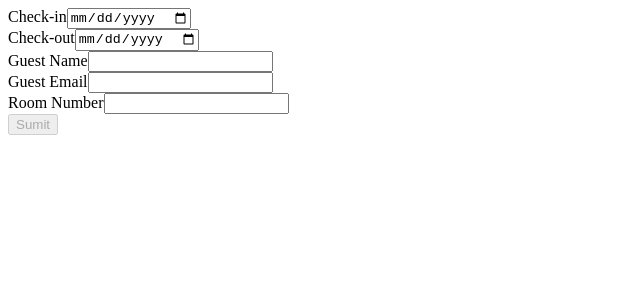
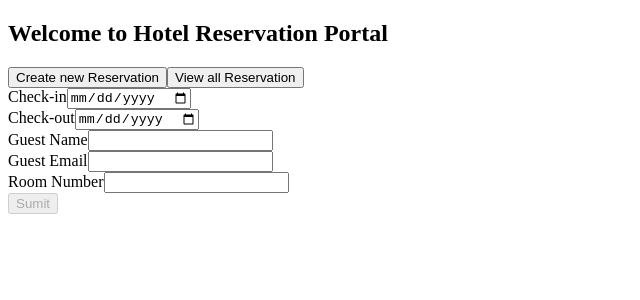
Before and after one commit to pedrop3/hotel-app, an Angular app: page /new in a window 1280 px wide. Shown: the top 300 px of the page, without its empty margins (0-640 px from the left). Built offline with nearby package versions, Linux system fonts and the light colour scheme.

Commit message:
Combinating componentes

```diff
--- a/src/app/home/home.module.ts
+++ b/src/app/home/home.module.ts
@@ -12,6 +12,8 @@
   imports: [
     CommonModule,
     RouterModule
+  ],exports: [
+    HomeComponent
   ]
 })
 export class HomeModule { }
--- a/src/app/reservation-form/reservation-form.component.html
+++ b/src/app/reservation-form/reservation-form.component.html
@@ -1,3 +1,5 @@
+<app-home></app-home>
+
 <form [formGroup]="reservationForm" (ngSubmit)="onSumit()">
     <div>
         <label>Check-in</label>
--- a/src/app/reservation-list/reservation-list.component.html
+++ b/src/app/reservation-list/reservation-list.component.html
@@ -1,3 +1,5 @@
+<app-home></app-home>
+
 <h2>Reservation List</h2>
 
 <ul *ngIf="reservations.length; else noReservation">
--- a/src/app/reservation/reservation.module.ts
+++ b/src/app/reservation/reservation.module.ts
@@ -5,6 +5,8 @@
 import { FormsModule, ReactiveFormsModule } from '@angular/forms';
 import { ReservationService } from './reservation.service';
 import { Router, RouterModule } from '@angular/router';
+import { HomeComponent } from '../home/home.component';
+import { HomeModule } from '../home/home.module';
 
 
 
@@ -17,7 +19,8 @@
     CommonModule,
     FormsModule,
     ReactiveFormsModule,
-    RouterModule
+    RouterModule,
+    HomeModule
   ],
   providers:[
     ReservationService
```
